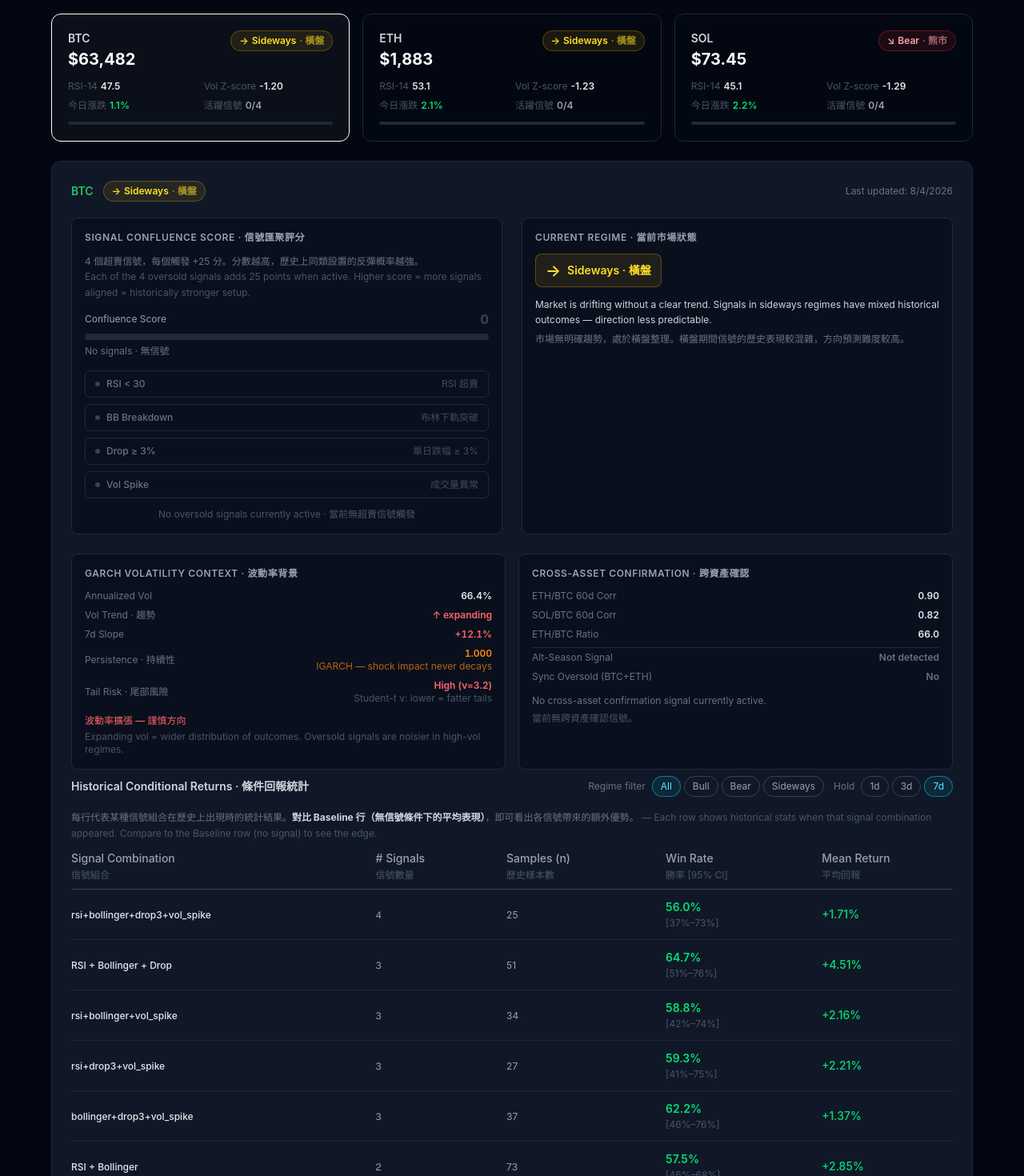
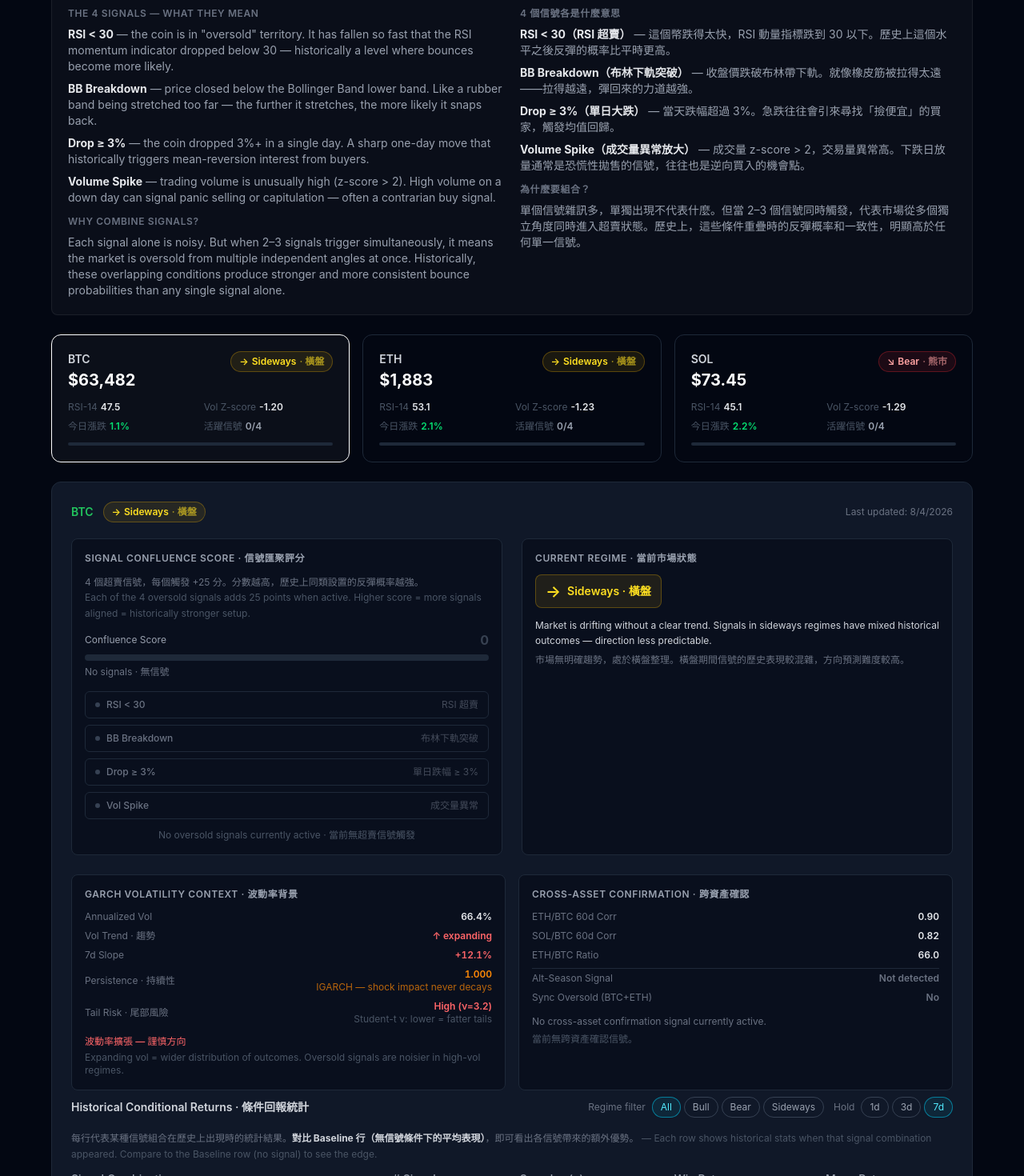
Before and after one commit to AnkeYan/crypto-pattern-lab-demo-FYP, a Next.js app in the folder web/: page /signals in a window 1280 px wide. Shown: the part 800-2270 px from the top of the page at 80% size. Built offline with nearby package versions, Linux system fonts and the light colour scheme; no server answers.

Commit message:
fix: SignalIntelligencePanel — complete all signal combo labels (fix lowercase), expand explainer with signal definitions + why combine

```diff
--- a/web/src/app/components/SignalIntelligencePanel.tsx
+++ b/web/src/app/components/SignalIntelligencePanel.tsx
@@ -61,15 +61,27 @@ const SIGNAL_META: Record<string, { label: string; zh: string; desc: string }> =
 };
 
 const SIGNAL_COMBO_LABEL: Record<string, string> = {
-  "rsi":                  "RSI < 30",
-  "bollinger":            "Bollinger Breakdown",
-  "drop3":                "Drop ≥ 3%",
-  "vol_spike":            "Volume Spike",
-  "rsi+bollinger":        "RSI + Bollinger",
-  "rsi+drop3":            "RSI + Drop ≥ 3%",
-  "bollinger+drop3":      "Bollinger + Drop",
-  "rsi+bollinger+drop3":  "RSI + Bollinger + Drop",
-  "baseline":             "No signal (baseline)",
+  // Single signals
+  "rsi":                          "RSI < 30",
+  "bollinger":                    "BB Breakdown",
+  "drop3":                        "Drop ≥ 3%",
+  "vol_spike":                    "Volume Spike",
+  // 2-signal combos
+  "rsi+bollinger":                "RSI + BB",
+  "rsi+drop3":                    "RSI + Drop ≥ 3%",
+  "rsi+vol_spike":                "RSI + Vol Spike",
+  "bollinger+drop3":              "BB + Drop ≥ 3%",
+  "bollinger+vol_spike":          "BB + Vol Spike",
+  "drop3+vol_spike":              "Drop ≥ 3% + Vol Spike",
+  // 3-signal combos
+  "rsi+bollinger+drop3":          "RSI + BB + Drop ≥ 3%",
+  "rsi+bollinger+vol_spike":      "RSI + BB + Vol Spike",
+  "rsi+drop3+vol_spike":          "RSI + Drop ≥ 3% + Vol Spike",
+  "bollinger+drop3+vol_spike":    "BB + Drop ≥ 3% + Vol Spike",
+  // 4-signal combo
+  "rsi+bollinger+drop3+vol_spike":"RSI + BB + Drop ≥ 3% + Vol Spike",
+  // baseline
+  "baseline":                     "No signal (baseline)",
 };
 
 // ── 輔助 ──────────────────────────────────────────────────────────────────────
@@ -255,7 +267,8 @@ export default function SignalIntelligencePanel({
         </div>
 
         {showInfo && (
-          <div className="grid grid-cols-1 md:grid-cols-2 gap-5 pt-3 border-t border-white/[0.05]">
+          <div className="space-y-5 pt-3 border-t border-white/[0.05]">
+            <div className="grid grid-cols-1 md:grid-cols-2 gap-5">
               <div>
                 <p className="text-xs font-semibold text-gray-400 uppercase tracking-wider mb-2">English</p>
                 <p className="text-gray-200 text-sm mb-2">
@@ -298,6 +311,33 @@ export default function SignalIntelligencePanel({
                   <p><strong className="text-gray-200">③ 條件回報統計表</strong><br />
                     歷史上每種信號組合出現時，接下來 1/3/7 天的真實勝率和平均回報是多少？
                     對比 Baseline（無信號）一行，即可看出信號帶來的額外優勢。</p>
+                </div>
+              </div>
+            </div>
+
+            {/* 4個信號說明 + 為什麼組合 */}
+            <div className="pt-4 border-t border-white/[0.05] grid grid-cols-1 md:grid-cols-2 gap-5">
+              <div>
+                <p className="text-xs font-semibold text-gray-500 uppercase tracking-wider mb-2">The 4 signals — what they mean</p>
+                <ul className="space-y-2 text-sm text-gray-400">
+                  <li><strong className="text-gray-200">RSI &lt; 30</strong> — the coin is in "oversold" territory. It has fallen so fast that the RSI momentum indicator dropped below 30 — historically a level where bounces become more likely.</li>
+                  <li><strong className="text-gray-200">BB Breakdown</strong> — price closed below the Bollinger Band lower band. Like a rubber band being stretched too far — the further it stretches, the more likely it snaps back.</li>
+                  <li><strong className="text-gray-200">Drop ≥ 3%</strong> — the coin dropped 3%+ in a single day. A sharp one-day move that historically triggers mean-reversion interest from buyers.</li>
+                  <li><strong className="text-gray-200">Volume Spike</strong> — trading volume is unusually high (z-score &gt; 2). High volume on a down day can signal panic selling or capitulation — often a contrarian buy signal.</li>
+                </ul>
+                <p className="text-xs font-semibold text-gray-500 uppercase tracking-wider mb-2 mt-3">Why combine signals?</p>
+                <p className="text-sm text-gray-400">Each signal alone is noisy. But when 2–3 signals trigger simultaneously, it means the market is oversold from multiple independent angles at once. Historically, these overlapping conditions produce stronger and more consistent bounce probabilities than any single signal alone.</p>
+              </div>
+              <div>
+                <p className="text-xs font-semibold text-gray-500 uppercase tracking-wider mb-2">4 個信號各是什麼意思</p>
+                <ul className="space-y-2 text-sm text-gray-400">
+                  <li><strong className="text-gray-200">RSI &lt; 30（RSI 超賣）</strong> — 這個幣跌得太快，RSI 動量指標跌到 30 以下。歷史上這個水平之後反彈的概率比平時更高。</li>
+                  <li><strong className="text-gray-200">BB Breakdown（布林下軌突破）</strong> — 收盤價跌破布林帶下軌。就像橡皮筋被拉得太遠——拉得越遠，彈回來的力道越強。</li>
+                  <li><strong className="text-gray-200">Drop ≥ 3%（單日大跌）</strong> — 當天跌幅超過 3%。急跌往往會引來尋找「撿便宜」的買家，觸發均值回歸。</li>
+                  <li><strong className="text-gray-200">Volume Spike（成交量異常放大）</strong> — 成交量 z-score &gt; 2，交易量異常高。下跌日放量通常是恐慌性拋售的信號，往往也是逆向買入的機會點。</li>
+                </ul>
+                <p className="text-xs font-semibold text-gray-500 uppercase tracking-wider mb-2 mt-3">為什麼要組合？</p>
+                <p className="text-sm text-gray-400">單個信號雜訊多，單獨出現不代表什麼。但當 2–3 個信號同時觸發，代表市場從多個獨立角度同時進入超賣狀態。歷史上，這些條件重疊時的反彈概率和一致性，明顯高於任何單一信號。</p>
               </div>
             </div>
           </div>
```
Lines whose indentation alone changed are shown as unchanged.
